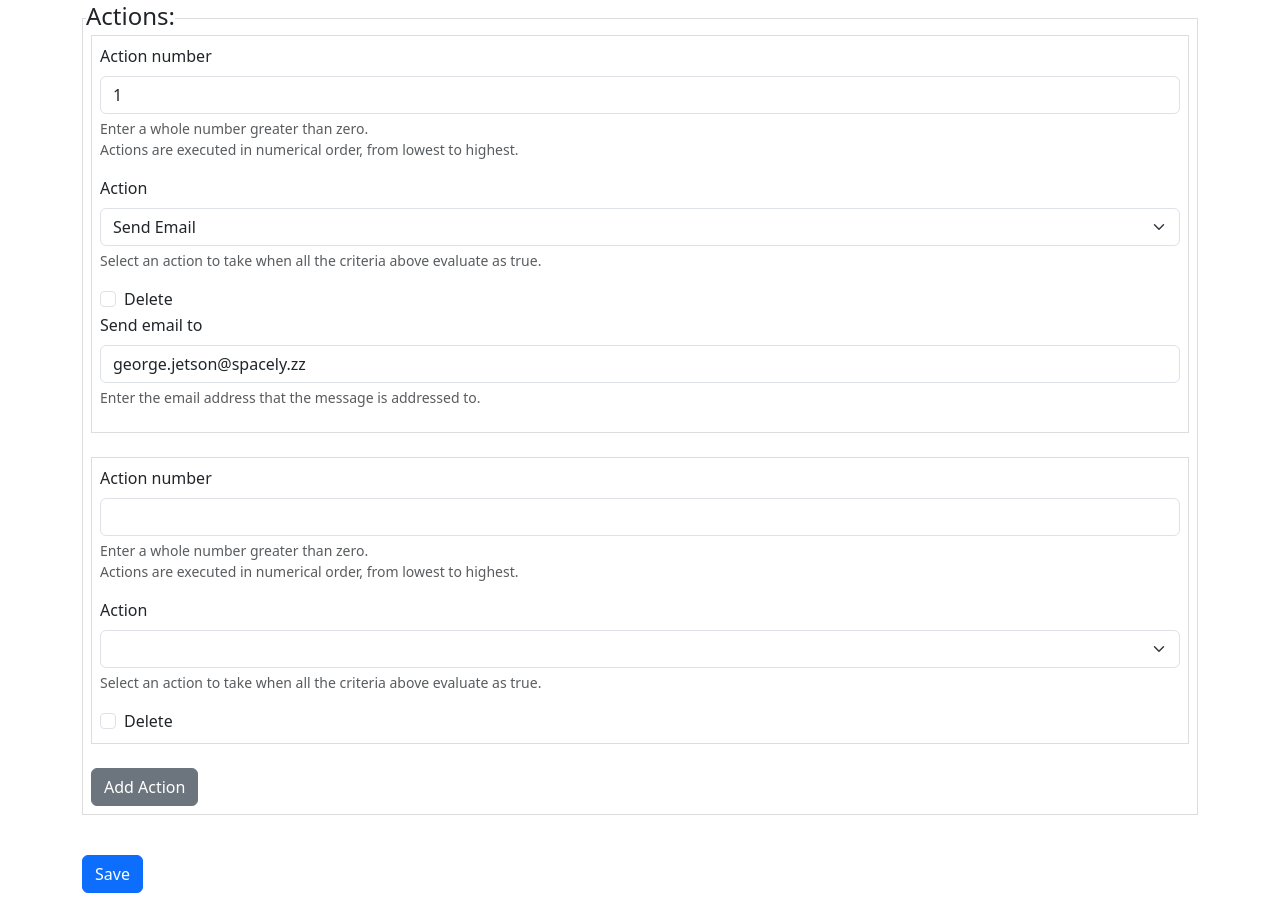
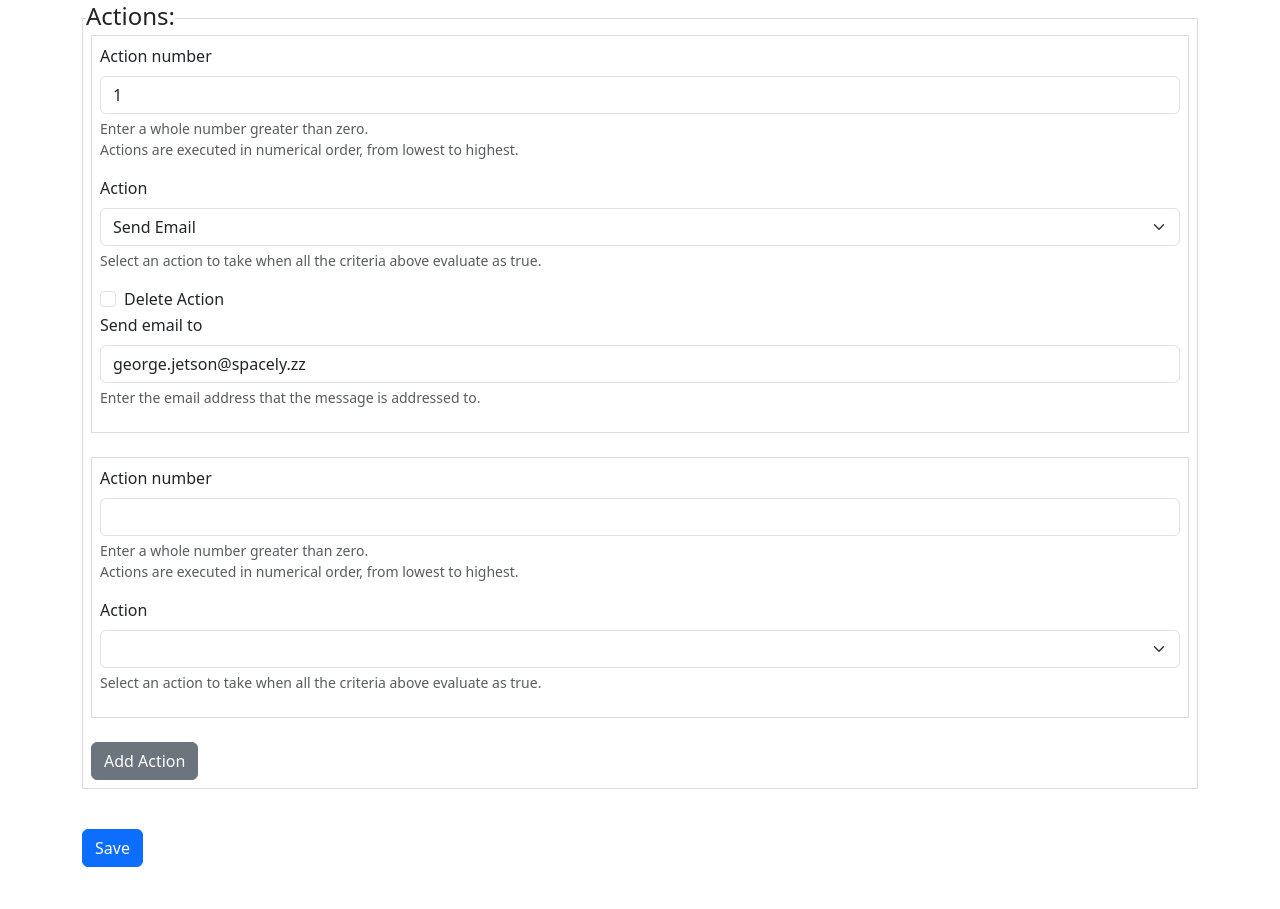
Before and after one commit to robert-f-ruff/rules_engine, a Django app: page /rules/1/ in a window 1280 px wide. Shown: the part 293-1202 px from the top of the page. After the commit the page ends 1160 px from the top, so only its background shows below. Run offline with Django 4.2, Linux system fonts and the light colour scheme; data comes from the database, SQL or seed files in the repository.

Commit message:
Update Django to Version 4.2.1 Removed the Delete checkbox from new action form. Replaced deprecated test function assertQuerysetEqual

```diff
--- a/rules_engine/requirements.txt
+++ b/rules_engine/requirements.txt
@@ -1,5 +1,5 @@
 asgiref==3.6.0
-Django==4.1.7
+Django==4.2.1
 gunicorn==20.1.0
 protobuf==3.20.3
 python-dotenv==1.0.0
--- a/rules_engine/rules/forms.py
+++ b/rules_engine/rules/forms.py
@@ -39,14 +39,12 @@ class RuleActionsForm(ModelForm):
         self.fields['action'].empty_label = ''
 
 
-# 02/22/2023: Uncomment can_delete_extra=False after upgrading to Django 4.2
-# Issue #34349: https://code.djangoproject.com/ticket/34349
 RuleActionsFormSet = inlineformset_factory(Rule,
                                            RuleActions,
                                            form=RuleActionsForm,
                                            extra=1,
-                                           can_delete=True)
-                                        #    can_delete_extra=False)
+                                           can_delete=True,
+                                           can_delete_extra=False)
 
 
 class RuleActionParametersForm(ModelForm):
--- a/rules_engine/rules/static/rules/functions.js
+++ b/rules_engine/rules/static/rules/functions.js
@@ -90,8 +90,11 @@ function validateActionNumbers() {
     let form_count = parseInt(document.getElementById("id_ruleactions_set-TOTAL_FORMS").value);
     const numbers = [];
     for (var number = 0; number < form_count; number++) {
-        if (document.getElementById("id_ruleactions_set-" + number + "-DELETE").checked) {
-            continue;
+        let delete_control = document.getElementById("id_ruleactions_set-" + number + "-DELETE");
+        if (delete_control != null) {
+            if (delete_control.checked) {
+                continue;
+            }
         }
         let this_sequence = document.getElementById("id_ruleactions_set-" + number + "-action_number").value;
         if (! numbers.includes(this_sequence)) {
--- a/rules_engine/rules/templates/rules/action_form.html
+++ b/rules_engine/rules/templates/rules/action_form.html
@@ -26,9 +26,11 @@
     {{ action_form.action }}
     <p class="form-text">{{ action_form.action.help_text|safe }}</p>
 </div>
+{% if action_form.DELETE is not None %}
 <div class="form-check">
     {{ action_form.DELETE|add_class:'form-check-input' }}
-    <label for="" class="form-check-label">Delete</label>
+    <label for="" class="form-check-label">Delete Action</label>
 </div>
+{% endif %}
 <div id="action_parameter___prefix___ActionParameterForm">
 </div>
--- a/rules_engine/rules/templates/rules/rule_form.html
+++ b/rules_engine/rules/templates/rules/rule_form.html
@@ -74,10 +74,12 @@
                         {{ action_form.action }}
                         <p class="form-text">{{ action_form.action.help_text|safe }}</p>
                     </div>
+                    {% if action_form.DELETE is not None %}
                     <div class="form-check">
                         {{ action_form.DELETE|add_class:'form-check-input' }}
-                        <label for="{{ action_form.DELETE.id_for_label }}" class="form-check-label">Delete</label>
+                        <label for="{{ action_form.DELETE.id_for_label }}" class="form-check-label">Delete Action</label>
                     </div>
+                    {% endif %}
                     {% if parameter_collection.0 is not None %}
                     <div id="action_parameter_{{ action_form.id.auto_id|get_id_number }}_{{ parameter_collection.0|get_form_type }}">
                         {{ parameter_collection.0.management_form }}
```
Also changed, not shown: rules_engine/rules/tests/pages/rule_form.py (+13 -6 lines), rules_engine/rules/tests/test_views.py (+2 -2 lines).
